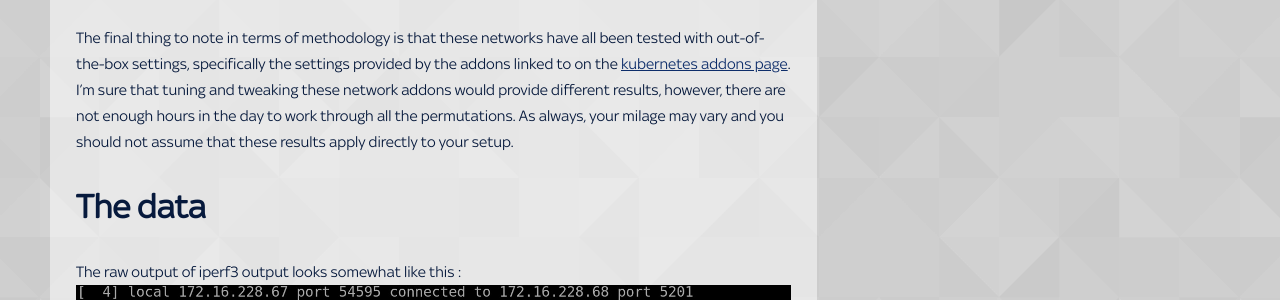
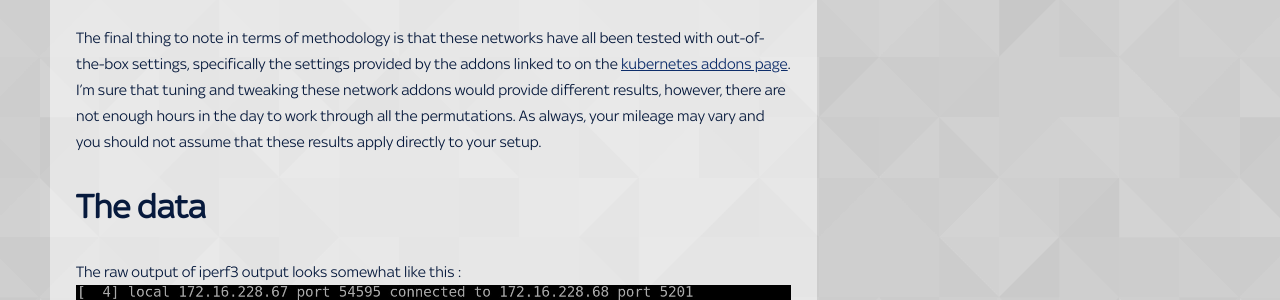
Before and after one commit to skybet/skybet.github.io, a Jekyll site: the page built from _posts/2017-02-02-overlay-network-performance-testing.md, in a window 1280 px wide and 900 px high, scrolled down 1997 px. Shown: the part 225-525 px from the top of the window. Built offline with Jekyll 4.4.1, drawn with Linux system fonts in a browser that asks for light colours; nearby versions of some CDN libraries; some web fonts are replaced; comment, search, counter and statistics services are not loaded; some of the changed text lies outside the part shown.

Commit message:
Spacing, ellipss and mileage

```diff
--- a/_posts/2017-02-02-overlay-network-performance-testing.md
+++ b/_posts/2017-02-02-overlay-network-performance-testing.md
@@ -37,11 +37,11 @@
 
 To ensure that the test was cross-AZ in amazon (profile for worst-case, it can only get better!), I used a container replica set of 3 on a kubernetes 3-worker cluster.
 
-I then ran `iperf3` as a udp client and asked it to attempt to transfer 1, 10, 100 megabits/s and 1 and 3 gigabits/s to give a range of data for each overlay network. Also for comparison, I did the same test for AWS instances without an overlay network and a test in our Guernsey Datacentre.
+I then ran `iperf3` as a udp client and asked it to attempt to transfer 1, 10, 100 megabits/s and 1 and 3 gigabits/s to give a range of data for each overlay network.   Also for comparison, I did the same test for AWS instances without an overlay network and a test in our Guernsey Datacentre.
 
 One of the things about running on AWS is that the instance size makes a difference to the network throttling that Amazon apply, so I ran the Weave test and the plain AWS networking test a second time, running on an m4.xlarge cluster rather than an m4.large.
 
-The final thing to note in terms of methodology is that these networks have all been tested with out-of-the-box settings, specifically the settings provided by the addons linked to on the [kubernetes addons page](https://kubernetes.io/docs/admin/addons/).  I'm sure that tuning and tweaking these network addons would provide different results, however, there are not enough hours in the day to work through all the permutations.  As always, your milage may vary and you should not assume that these results apply directly to your setup.
+The final thing to note in terms of methodology is that these networks have all been tested with out-of-the-box settings, specifically the settings provided by the addons linked to on the [kubernetes addons page](https://kubernetes.io/docs/admin/addons/).  I'm sure that tuning and tweaking these network addons would provide different results, however, there are not enough hours in the day to work through all the permutations.  As always, your mileage may vary and you should not assume that these results apply directly to your setup.
 
 # The data
 
@@ -62,11 +62,11 @@
 
 # Conclusion
 
-Given our current setup is Kubernetes on CoreOS ContainerLinux and ContainerLinux default is Flannel overlay and Calico policy, what we have decided to do is... nothing!  The exercise has shown that all the mature overlay networks are similar performance-wise with the exception of Calico, and there's no compelling reason to switch.
+Given our current setup is Kubernetes on CoreOS ContainerLinux and ContainerLinux default is Flannel overlay and Calico policy, what we have decided to do is… nothing!  The exercise has shown that all the mature overlay networks are similar performance-wise with the exception of Calico, and there's no compelling reason to switch.
 
 If you are looking for which you should use in a different scenario and have no preferences, I'd recommend Weave, but purely because I had a struggle to get Flannel to work using the addon model and calico topped out first at transfer speed.
 
-# And Finally.. Interesting lessons learned
+# And Finally… Interesting lessons learned
 
 * Be sure to check your hosts have the "Check Source/Dest" disabled if you're running an overlay network on AWS or you may have issues.  Unfortunately there's no way to set this on an ASG/Launch config level, so if you want to auto-scale, you'll need to give the hosts permission to set this on boot.
 * Calico did happen to go non-responsive on one host machine multiple times during my tests, but I didn't really have time to investigate why, and I'd got the performance data I needed, but it's another reason I wouldn't feel comfortable choosing that tech.
```
